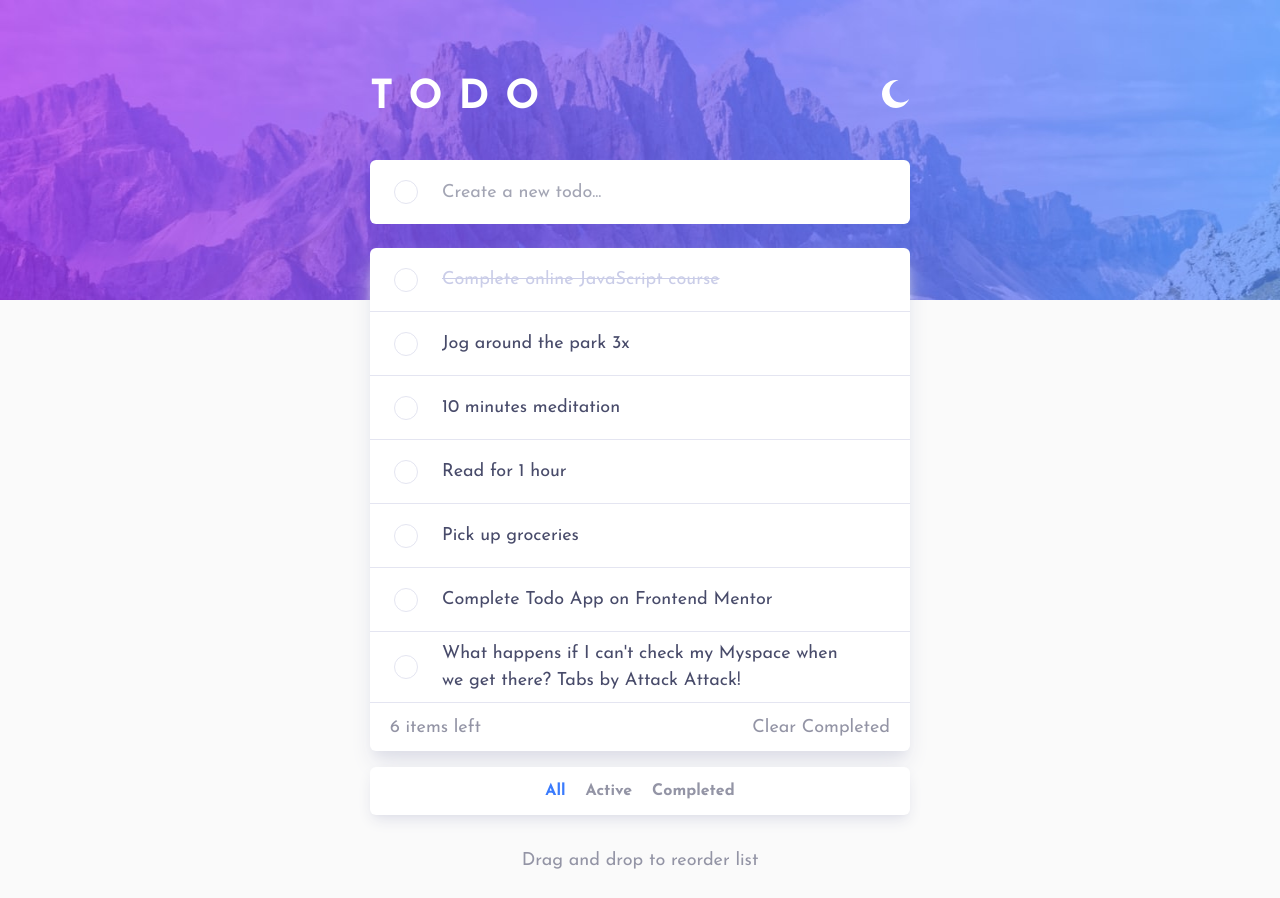
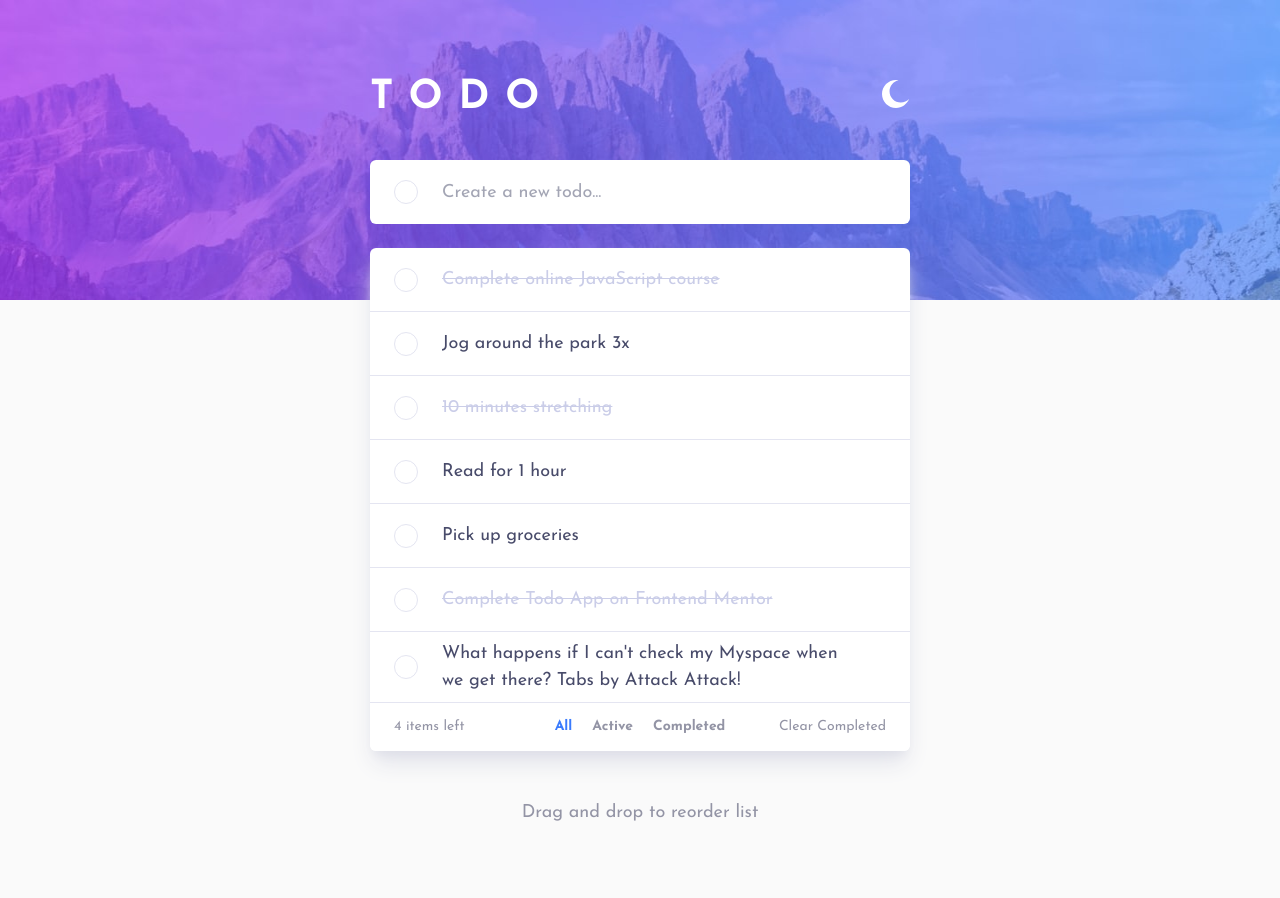
Before and after one commit to jvmdo/animated-todo-app, a React (Vite) app: page / in a window 1280 px wide. After the commit the page ends 850 px from the top, so only its background shows below. Built offline with nearby package versions, Linux system fonts and the light colour scheme; the HTML template or start-up script is replaced by a standard one.

Commit message:
🩹 Filters position on desktop

```diff
--- a/src/App.tsx
+++ b/src/App.tsx
@@ -2,12 +2,10 @@ import React from "react";
 
 import TodoInput from "@/components/todo-input";
 import TodoItems from "@/components/todo-items";
-import TodoFilters from "@/components/todo-filters";
 import { todoReducer } from "@/reducers";
 import { initialTodos } from "@/constants";
 import ThemeButton from "@/components/theme-button";
-
-export type TodoFilter = "all" | "active" | "completed";
+import TodoFilters, { type TodoFilter } from "@/components/todo-filters";
 
 function App() {
   const [todos, dispatch] = React.useReducer(todoReducer, initialTodos);
@@ -43,7 +41,7 @@ function App() {
 
   return (
     <div className="bg-image bg-no-repeat bg-size-[100%_200px] pt-11 pb-6 px-6 md:bg-size-[100%_300px] md:pt-16 lg:pt-19">
-      <div className="max-w-135 m-auto">
+      <div className="m-auto max-w-100 sm:max-w-120 md:max-w-135">
         <header className="flex items-baseline justify-between mb-8 md:mb-10">
           <h1 className="text-3xl font-bold text-white tracking-[0.5rem] uppercase md:text-4xl md:tracking-[0.75rem] lg:text-[40px] lg:tracking-[1rem]">
             Todo
@@ -52,6 +50,7 @@ function App() {
         </header>
         <main>
           <TodoInput onNewTodo={handleCreateTodo} />
+          <div className="relative">
             <TodoItems
               todos={todos}
               filter={filter}
@@ -60,8 +59,11 @@ function App() {
               onUncheck={handleUncheckTodo}
               onClearCompleted={handleClearCompleted}
             />
+            <div className="md:absolute inset-x-0 bottom-0">
               <TodoFilters filter={filter} setFilter={handleChangeFilter} />
-          <p className="mt-8 text-center text-secondary">
+            </div>
+          </div>
+          <p className="mt-12 text-center text-secondary">
             Drag and drop to reorder list
           </p>
         </main>
--- a/src/components/todo-filters.tsx
+++ b/src/components/todo-filters.tsx
@@ -1,6 +1,6 @@
-import type { TodoFilter } from "@/App";
+import { filters } from "@/constants";
 
-const filters = ["all", "active", "completed"];
+export type TodoFilter = (typeof filters)[number];
 
 function TodoFilters({
   filter,
@@ -10,7 +10,7 @@ function TodoFilters({
   setFilter: (filter: TodoFilter) => void;
 }) {
   return (
-    <div className="h-12 bg-foreground flex items-center justify-center gap-5 rounded-md shadow-lg text-base font-bold">
+    <div className="h-12 bg-foreground flex items-center justify-center gap-5 rounded-md shadow-lg text-base font-bold md:shadow-none">
       {filters.map((label) => {
         return (
           <button
@@ -19,7 +19,7 @@ function TodoFilters({
             disabled={label === filter}
             className={`hover:not-disabled:text-primary-foreground capitalize ${
               label === filter ? "text-accent" : ""
-            }`}
+            } md:text-sm`}
           >
             {label}
           </button>
--- a/src/components/todo-items.tsx
+++ b/src/components/todo-items.tsx
@@ -1,7 +1,8 @@
-import type { TodoFilter } from "@/App";
+import type { Todo } from "@/reducers";
+import type { TodoFilter } from "@/components/todo-filters";
+
 import TodoItem from "@/components/todo-item";
 import { filterTodos } from "@/helpers";
-import type { Todo } from "@/reducers";
 
 export interface TodoItemsProps {
   todos: Todo[];
@@ -22,7 +23,7 @@ function TodoItems({
   const itemsLeft = filteredTodos.filter((todo) => !todo.completed).length;
 
   return (
-    <div className="bg-foreground rounded-md shadow-xl mb-4">
+    <div className="bg-foreground rounded-md shadow-xl mb-4 md:mb-0">
       <ul>
         {filteredTodos.map((props) => (
           <li key={props.id}>
@@ -30,10 +31,10 @@ function TodoItems({
           </li>
         ))}
       </ul>
-      <div className="h-12 flex items-center justify-between px-5">
-        <p className="text-secondary">{itemsLeft} items left</p>
+      <div className="h-12 flex items-center justify-between px-5 md:px-6 md:text-sm">
+        <p className="text-secondary md:z-10">{itemsLeft} items left</p>
         <button
-          className="hover:text-primary-foreground"
+          className="hover:text-primary-foreground md:z-10"
           onClick={onClearCompleted}
         >
           Clear Completed
--- a/src/constants/index.ts
+++ b/src/constants/index.ts
@@ -1,4 +1,6 @@
 import type { Todo } from "@/reducers";
+
+export const filters = ["all", "active", "completed"] as const;
 
 export const initialTodos: Todo[] = [
   {
@@ -13,8 +15,8 @@ export const initialTodos: Todo[] = [
   },
   {
     id: crypto.randomUUID(),
-    content: "10 minutes meditation",
-    completed: false,
+    content: "10 minutes stretching",
+    completed: true,
   },
   {
     id: crypto.randomUUID(),
@@ -29,7 +31,7 @@ export const initialTodos: Todo[] = [
   {
     id: crypto.randomUUID(),
     content: "Complete Todo App on Frontend Mentor",
-    completed: false,
+    completed: true,
   },
   {
     id: crypto.randomUUID(),
--- a/src/reducers/index.ts
+++ b/src/reducers/index.ts
@@ -16,7 +16,7 @@ export function todoReducer(todos: Todo[], action: TodoAction) {
   return produce(todos, (draft) => {
     switch (action.type) {
       case "create": {
-        draft.push({
+        draft.unshift({
           id: action.id!,
           content: action.content!,
           completed: false,
```
Lines whose indentation alone changed are shown as unchanged.
